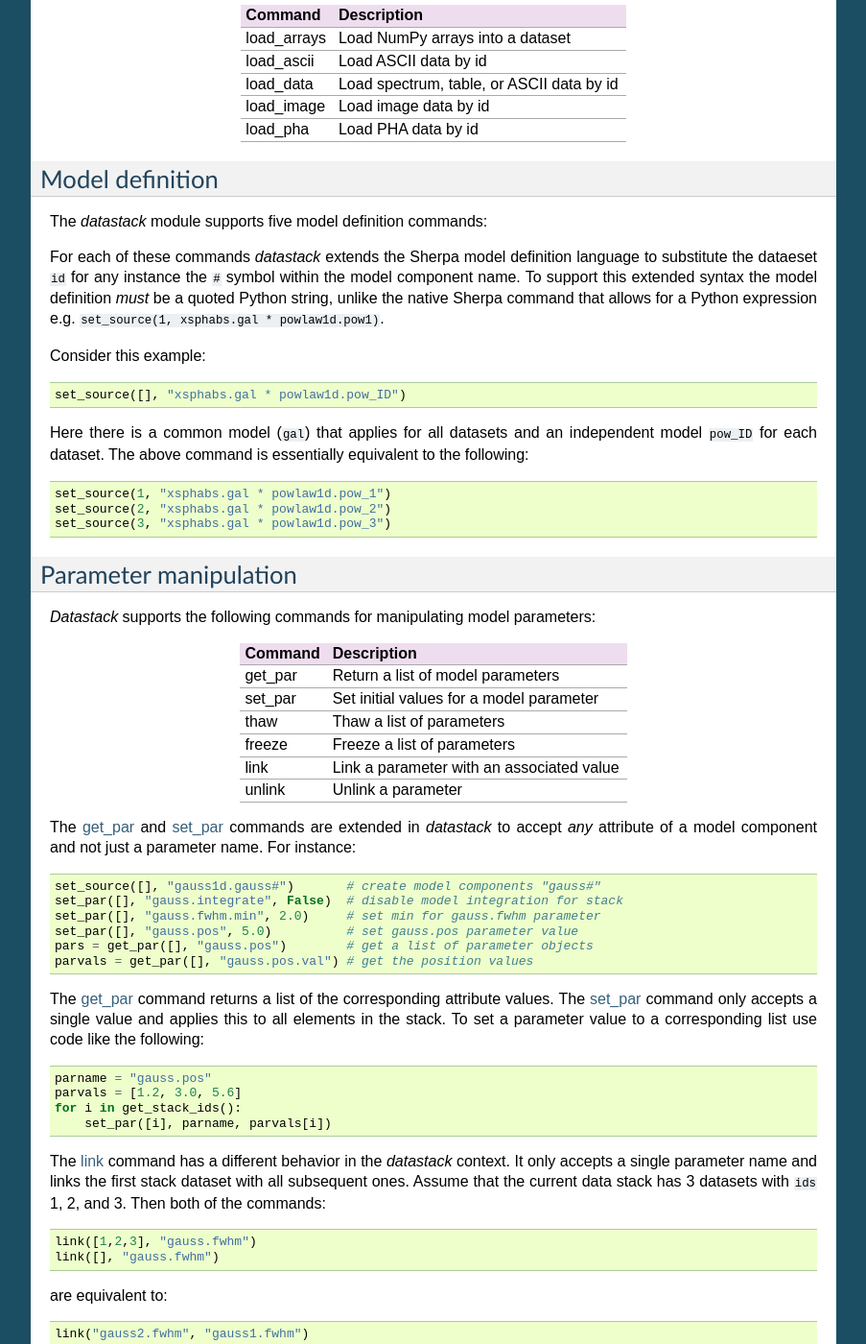
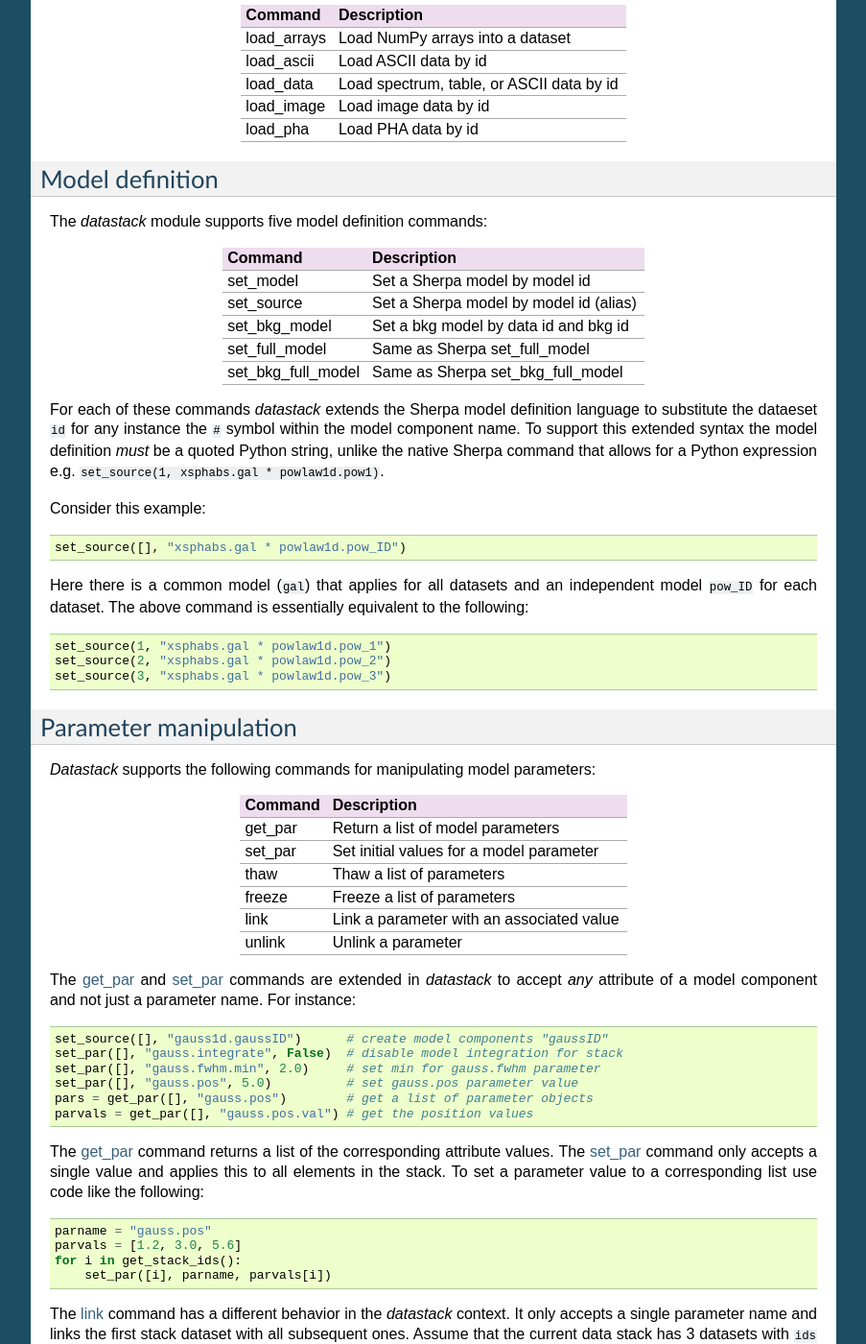
Before and after one commit to taldcroft/datastack, a Sphinx documentation site: the page built from doc/index.rst, in a window 1280 px wide and 1400 px high, scrolled down 4930 px. Shown: the whole window at 96% size, without its empty margins (198-1101 px from the left). Built offline with Sphinx 7.4.7, drawn with Linux system fonts in a browser that asks for light colours; some of the changed text lies outside the part shown.

Commit message:
Minor doc updates

```diff
--- a/doc/index.html
+++ b/doc/index.html
@@ -9,7 +9,7 @@
 
 
 <ul>
-<li><a href="datastack-0.1.1.tar.gz">datastack-0.1.1.tar.gz</a></li>
+<li><a href="datastack-0.2.0.tar.gz">datastack-0.2.0.tar.gz</a></li>
 <li><a href="examples_data.tar.gz">examples_data.tar.gz</a></li>
 </ul>
 
--- a/doc/index.rst
+++ b/doc/index.rst
@@ -325,7 +325,7 @@ set_source          Set a Sherpa model by model id (alias)
 set_bkg_model       Set a bkg model by data id and bkg id
 set_full_model      Same as Sherpa set_full_model
 set_bkg_full_model  Same as Sherpa set_bkg_full_model
-==================  ==========================================
+=================== ==========================================
 
 For each of these commands |datastack| extends the Sherpa model definition
 language to substitute the dataeset ``id`` for any instance the ``#`` symbol
@@ -366,7 +366,7 @@ The `get_par`_ and `set_par`_ commands are extended in |datastack| to accept
 *any* attribute of a model component and not just a parameter name.  For
 instance::
 
-  set_source([], "gauss1d.gauss#")       # create model components "gauss#"
+  set_source([], "gauss1d.gaussID")      # create model components "gaussID"
   set_par([], "gauss.integrate", False)  # disable model integration for stack
   set_par([], "gauss.fwhm.min", 2.0)     # set min for gauss.fwhm parameter
   set_par([], "gauss.pos", 5.0)          # set gauss.pos parameter value
```
Also changed, not shown: other parts of doc/index.rst (+2 -2 lines).
